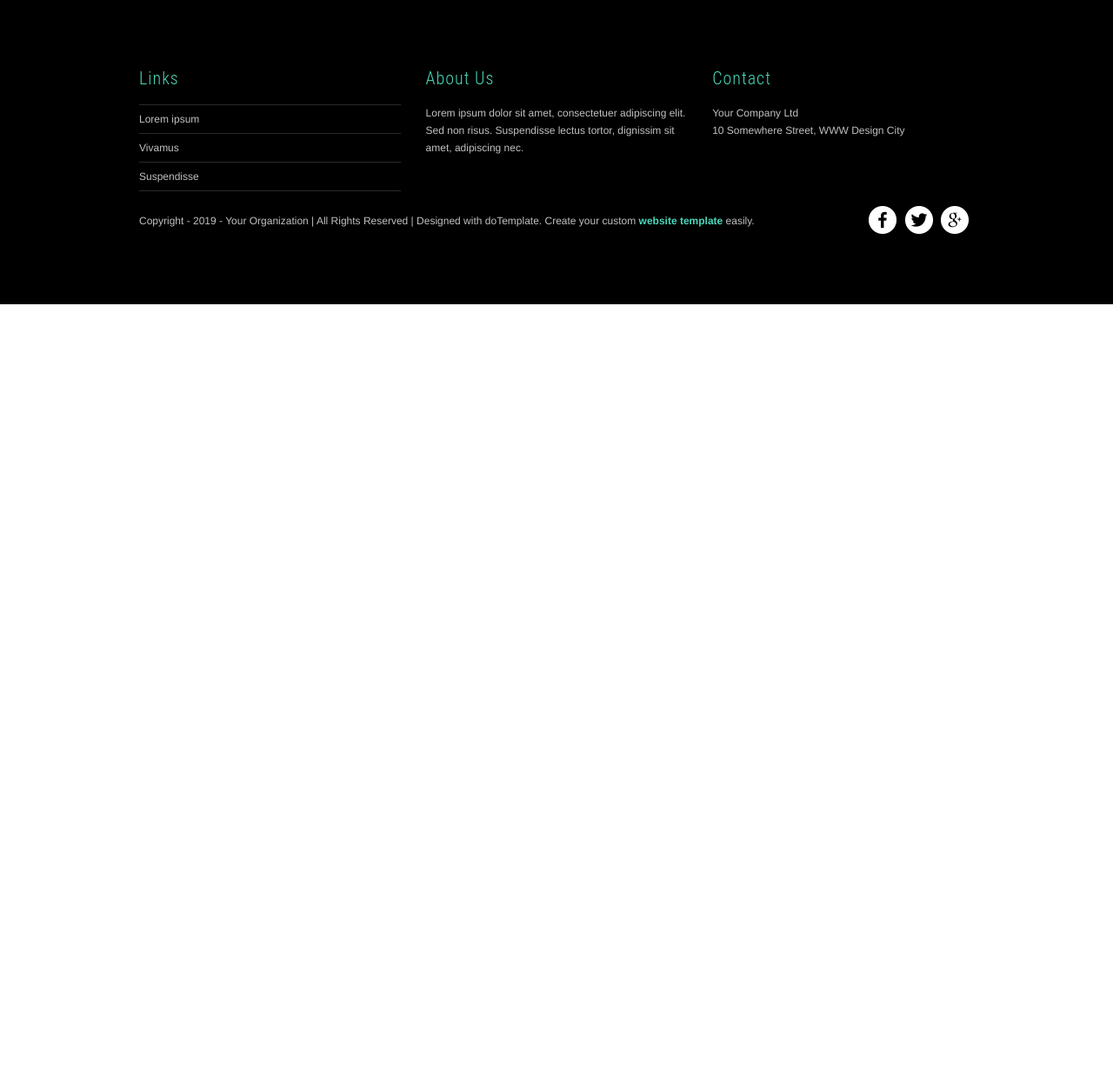
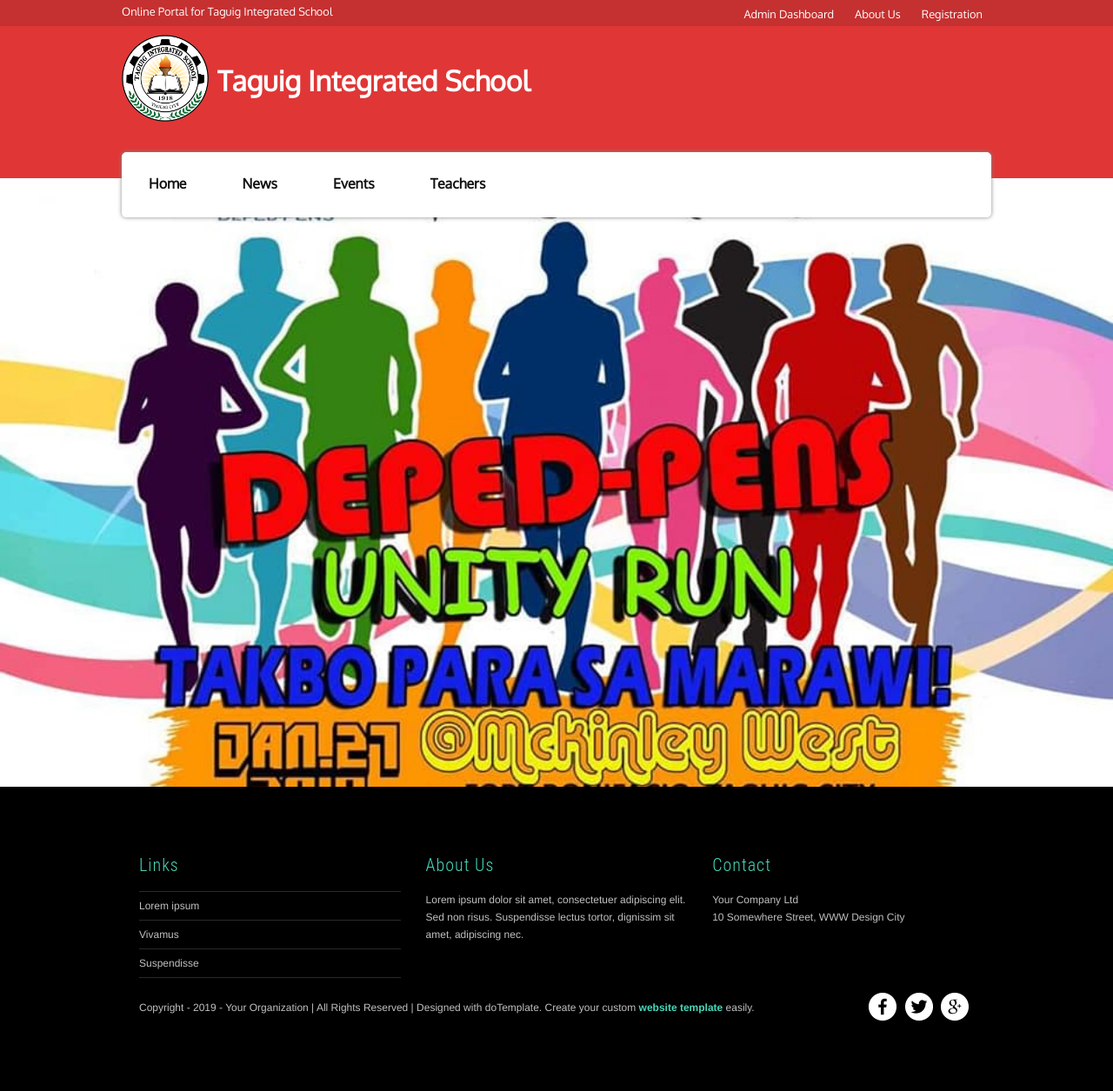
Before and after one commit to Manav225/Online-Enrollment-Website, a PHP site: page / in a window 1280 px wide. Shown: the whole page at 87% size. Before the commit the page ends 350 px from the top, so only its background shows below. Run offline with PHP 8.4, Linux system fonts and the light colour scheme.

Commit message:
Added header and navigation

```diff
--- a/index.php
+++ b/index.php
@@ -9,11 +9,17 @@
     <link rel="stylesheet" href="styles/main.css">
     <link rel="stylesheet" href="styles/footer.css">
     <!-- Fonts -->
+    <link href="https://fonts.googleapis.com/css?family=Oxygen" rel="stylesheet">
 </head>
 <body>
 
+    <?php
+        include_once "layouts/header.php";
+    ?>
 
-
+    <div id="temp">
+        <div class="container"></div>
+    </div>
 
     <?php
         include_once "layouts/footer.php";
--- /dev/null
+++ b/layouts/header.php
@@ -0,0 +1,36 @@
+<header>
+        <div id="top_header">
+            <div class="container">
+                <p>Online Portal for Taguig Integrated School</p>
+                <div class="top_nav">
+                    <a href="#">Admin Dashboard</a>
+                    <a href="#">About Us</a>
+                    <a href="#">Registration</a>
+                </div>
+            </div>
+        </div>
+        <div id="mid_header">
+            <div class="container">
+                <div class="inner">
+                    <div class="logo">
+                        <img src="./images/logo.png" alt="Taguig Integrated School">
+                    </div>
+                    <div class="title">
+                        <h1>Taguig Integrated School</h1>
+                    </div>
+                </div>
+            </div>
+        </div>
+        <div id="bottom_header">
+            <div class="container">
+                <nav>
+                    <ul>
+                        <li><a href="#">Home</a></li>
+                        <li><a href="#">News</a></li>
+                        <li><a href="#">Events</a></li>
+                        <li><a href="#">Teachers</a></li>
+                    </ul>
+                </nav>
+            </div>
+        </div>
+    </header>
--- a/styles/main.css
+++ b/styles/main.css
@@ -5,5 +5,104 @@
 }
 
 body,html{
+    font-family: 'Oxygen', sans-serif;
+}
+
+.container{
+    width: 1000px;
+    margin: 0 auto;
+}
+
+/* Header Styles */
+
+header{
 
 }
+
+#top_header{
+    background-color: rgb(197, 48, 48);
+}
+
+#top_header p{
+    color: #fff;
+    font-size: .8em;
+}
+
+#top_header .container{
+    display: flex;
+    justify-content: space-between;
+    padding: 5px 0;
+}
+
+#top_header .container .top_nav a{
+    text-decoration: none;
+    color: #fff;
+    font-size: .8em;
+    padding: 0 10px;
+}
+
+#mid_header{
+    background-color: rgb(224, 54, 54);
+    height: 175px;
+}
+
+#mid_header .container .inner{
+    padding-top: 10px;
+    display: flex;
+    align-items: center;
+}
+
+#mid_header .title{
+    color: #fff;
+}
+
+#mid_header .logo{
+    margin-right: 10px;
+}
+
+#mid_header .logo img{
+    height: 100px;
+    width: 100px;
+
+}
+
+#bottom_header{
+    height: 0;
+}
+
+#bottom_header nav{
+    transform: translateY(-30px);
+    background-color: #fff;
+    width: 100%;
+    border: 1px solid #fff;
+    border-radius: 5px;
+    box-shadow: 0px 0px 5px #888;
+}
+
+#bottom_header nav ul li{
+    display: inline-block;
+    list-style-type: none;
+}
+
+#bottom_header nav ul li a{
+    text-decoration: none;
+    display: block;
+    padding: 25px 30px;
+    font-weight: bold;
+    color: #111;
+    border-bottom: 3px solid #fff;
+
+}
+
+#bottom_header nav ul li a:hover{
+    border-bottom: 3px solid rgb(224, 54, 54);
+}
+
+
+/* temp */
+#temp{
+    background-image: url(../images/image_1.jpg);
+    height: 700px;
+    background-size: cover;
+    background-position: center;
+}
```
Also changed, not shown: images/image_1.jpg (added).
